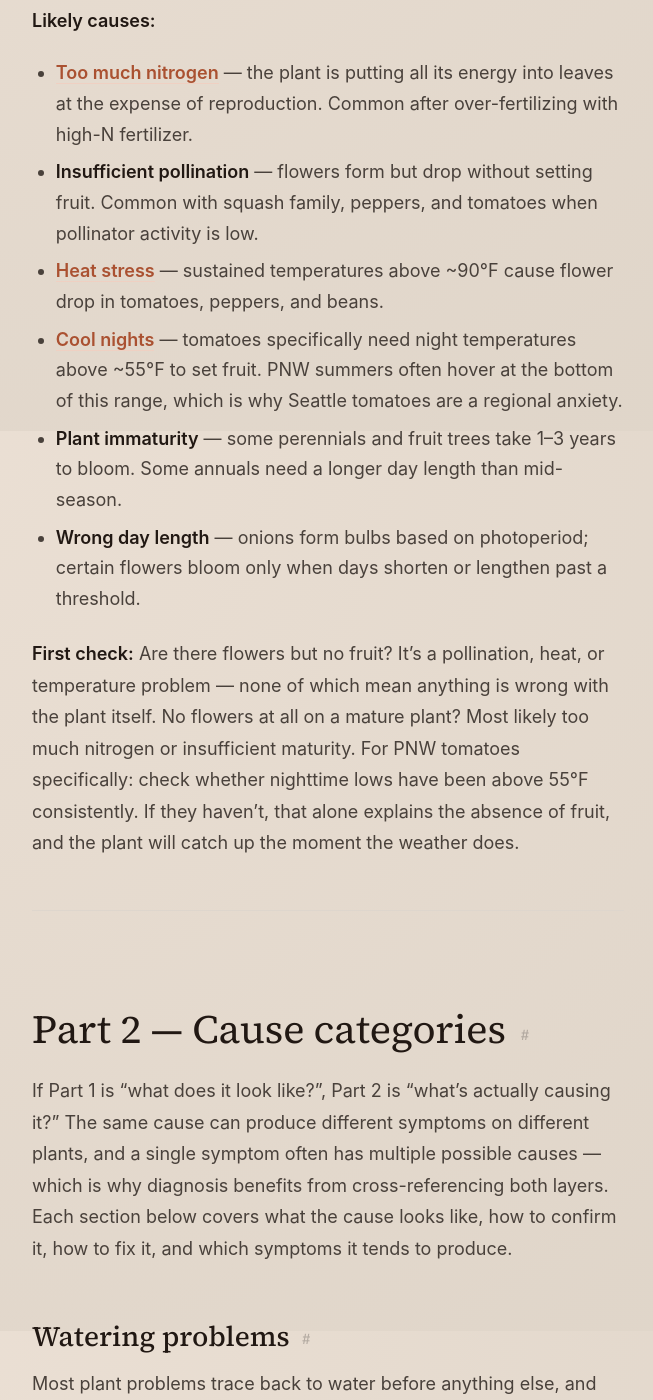
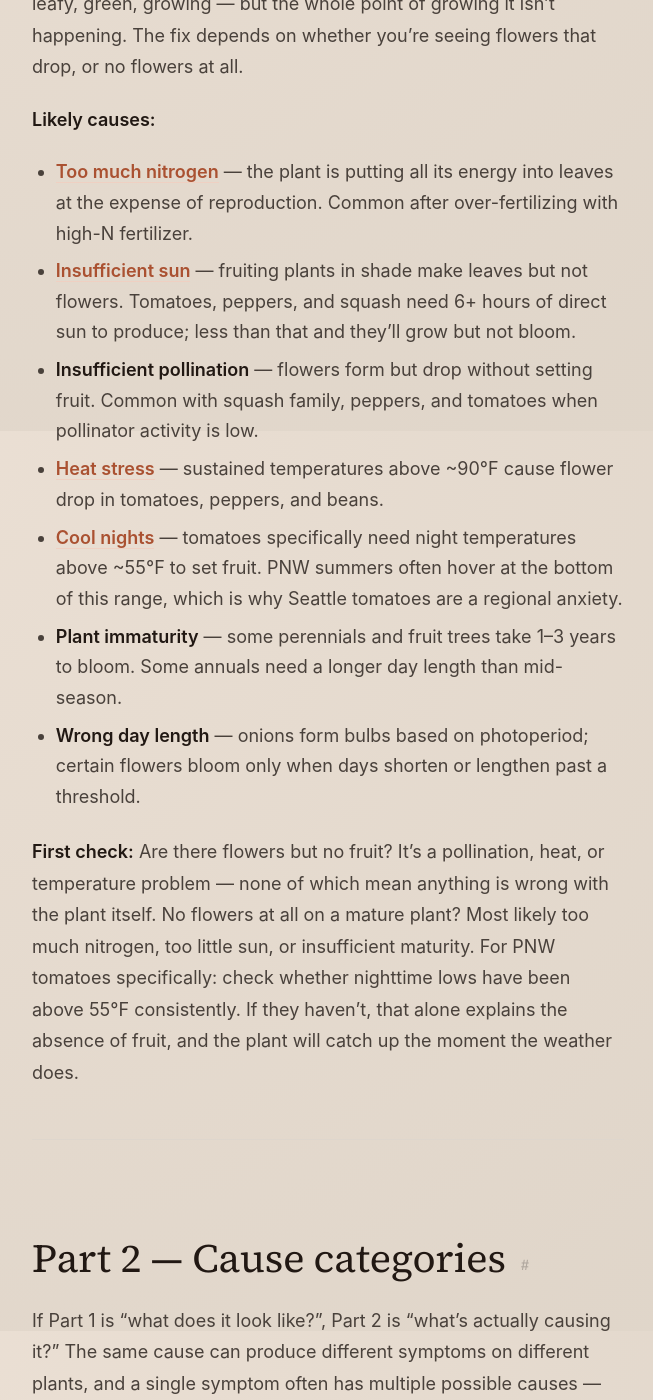
Before and after one commit to blasian/tilth-site, a Jekyll site: the page built from guide/index.md, in a window 1280 px wide and 1400 px high, scrolled down 9469 px. Shown: the whole window, without its empty margins (312-965 px from the left). Built offline with Jekyll 4.4.1, drawn with Linux system fonts in a browser that asks for light colours; some of the changed text lies outside the part shown.

Commit message:
Add insufficient sun as a likely cause for stunted growth and no flowers
Two new bulleted causes linking to Part 2's #sunlight section:

- Stunted growth: insufficient sun causes leggy reaching growth and
  small thin leaves; fruiting plants in chronic shade refuse to size up.
- No flowers / no fruit: sun-hungry plants in shade make leaves but
  not flowers (tomatoes, peppers, squash need 6+ hours).

Also updated the "First check" lines so sun is part of the diagnostic
prompt — adding "sun hours" to stunted's check list and "too little sun"
to the no-flowers list.

Closes the navigational gap where Part 2's sunlight section had only
the contents-nav inbound link. Now there are three.

Co-Authored-By: Claude Opus 4.7 (1M context) <noreply@anthropic.com>

```diff
--- a/guide/index.md
+++ b/guide/index.md
@@ -136,13 +136,14 @@ Stunted growth is the hardest single symptom to diagnose because it's a comparis
 **Likely causes:**
 
 - **[Nutrient deficiency](#nutrients)** — most often nitrogen, but phosphorus or potassium can also stall growth. Whole plant pale and small.
+- **[Insufficient sun](#sunlight)** — leggy growth reaching toward light, small thin leaves. Fruiting plants like tomatoes and peppers need at least 6 hours of direct sun; in chronic shade they refuse to size up.
 - **Root-bound (containers)** — pot-grown plants whose roots have circled the pot and choked themselves. Tip the plant out and look.
 - **Soil compaction** — dense, hard soil that roots can't penetrate. Common in raised beds that get walked on or in heavy clay.
 - **[Cool soil](#environment)** — heat-loving plants like peppers and tomatoes refuse to grow until the soil warms past about 60°F. PNW gardens lose six weeks to this every spring.
 - **[Root pests](#pests)** — cutworms, root maggots, or grubs eating below the soil line. Plant looks stalled with no above-ground explanation.
 - **[Transplant shock](#environment)** — recently moved or repotted; recovery can take 2–3 weeks before growth resumes.
 
-**First check:** Compare to siblings. All stunted? It's the bed, the soil, or the season — start with soil temperature and nutrient status. One stunted? It's individual — pull it gently and inspect the roots. White and bushy = healthy, look elsewhere. Brown, mushy, or chewed = root problem. Tightly circled = root-bound; loosen the roots and replant.
+**First check:** Compare to siblings. All stunted? It's the bed, the soil, the spot, or the season — start with sun hours, soil temperature, and nutrient status. One stunted? It's individual — pull it gently and inspect the roots. White and bushy = healthy, look elsewhere. Brown, mushy, or chewed = root problem. Tightly circled = root-bound; loosen the roots and replant.
 
 ### No flowers or no fruit {#no-flowers}
 
@@ -151,13 +152,14 @@ This is the most frustrating symptom because the plant looks fine — leafy, gre
 **Likely causes:**
 
 - **[Too much nitrogen](#nutrients)** — the plant is putting all its energy into leaves at the expense of reproduction. Common after over-fertilizing with high-N fertilizer.
+- **[Insufficient sun](#sunlight)** — fruiting plants in shade make leaves but not flowers. Tomatoes, peppers, and squash need 6+ hours of direct sun to produce; less than that and they'll grow but not bloom.
 - **Insufficient pollination** — flowers form but drop without setting fruit. Common with squash family, peppers, and tomatoes when pollinator activity is low.
 - **[Heat stress](#environment)** — sustained temperatures above ~90°F cause flower drop in tomatoes, peppers, and beans.
 - **[Cool nights](#environment)** — tomatoes specifically need night temperatures above ~55°F to set fruit. PNW summers often hover at the bottom of this range, which is why Seattle tomatoes are a regional anxiety.
 - **Plant immaturity** — some perennials and fruit trees take 1–3 years to bloom. Some annuals need a longer day length than mid-season.
 - **Wrong day length** — onions form bulbs based on photoperiod; certain flowers bloom only when days shorten or lengthen past a threshold.
 
-**First check:** Are there flowers but no fruit? It's a pollination, heat, or temperature problem — none of which mean anything is wrong with the plant itself. No flowers at all on a mature plant? Most likely too much nitrogen or insufficient maturity. For PNW tomatoes specifically: check whether nighttime lows have been above 55°F consistently. If they haven't, that alone explains the absence of fruit, and the plant will catch up the moment the weather does.
+**First check:** Are there flowers but no fruit? It's a pollination, heat, or temperature problem — none of which mean anything is wrong with the plant itself. No flowers at all on a mature plant? Most likely too much nitrogen, too little sun, or insufficient maturity. For PNW tomatoes specifically: check whether nighttime lows have been above 55°F consistently. If they haven't, that alone explains the absence of fruit, and the plant will catch up the moment the weather does.
 
 ---
 
```
